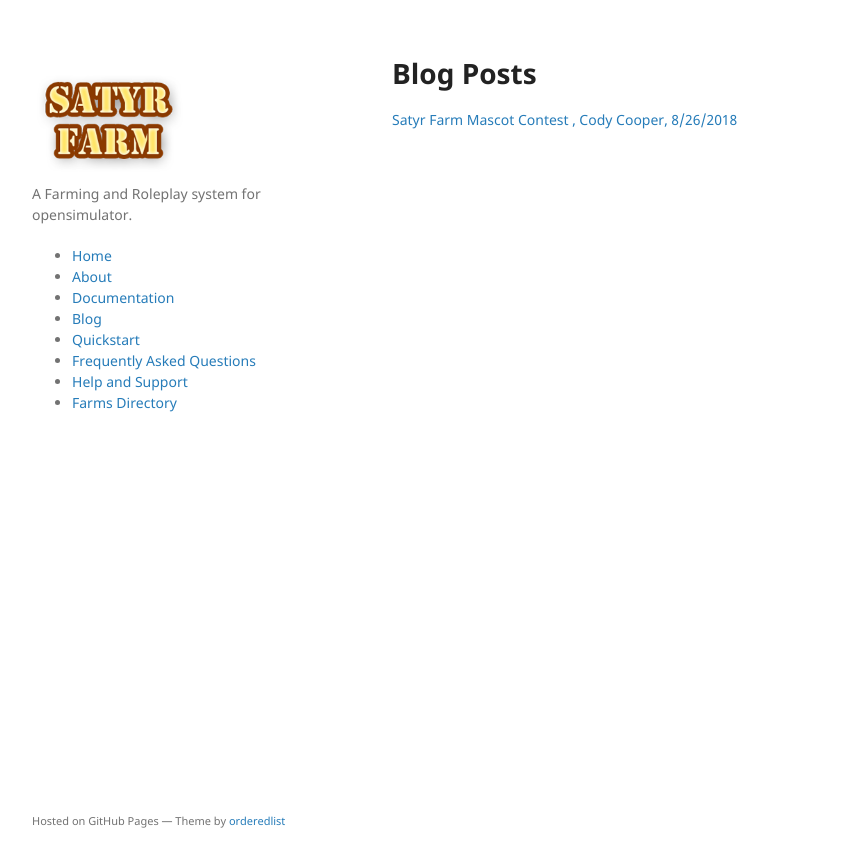
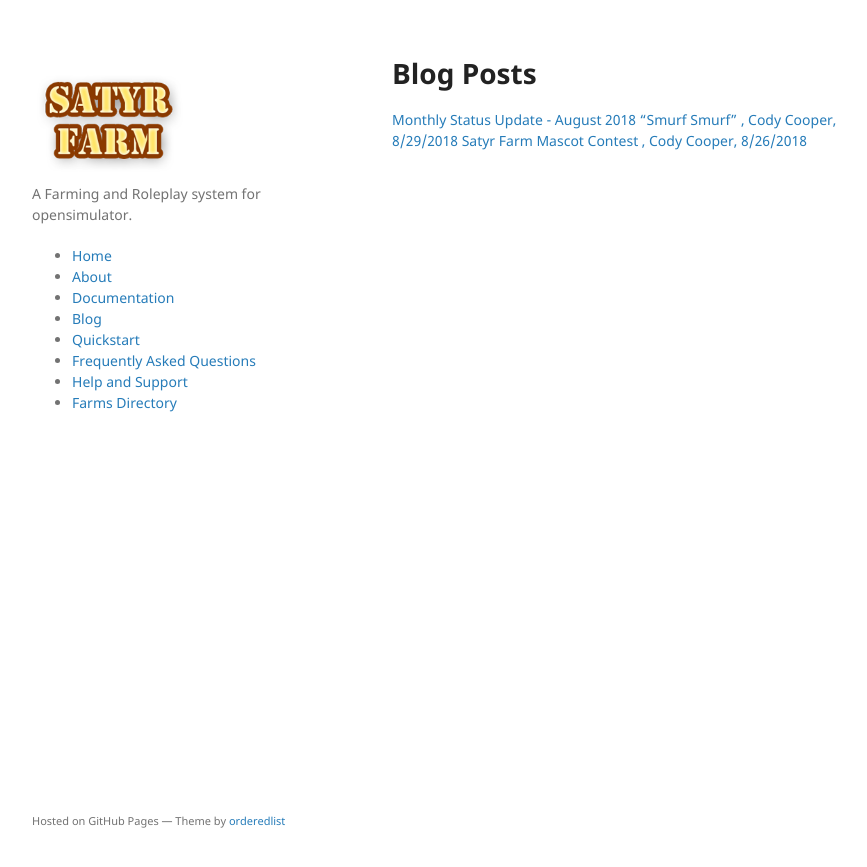
Before and after one commit to SatyrFarm/SatyrFarm.github.io, a Jekyll site: the page built from blog/index.md, in a window 1280 px wide. Shown: the top 867 px of the page, without its empty margins (178-1045 px from the left). Built offline with Jekyll 4.4.1, drawn with Linux system fonts in a browser that asks for light colours; our own code applies the rules of GitHub Pages for plain Markdown files; comment, search, counter and statistics services are not loaded.

Commit message:
Update index.md

```diff
--- a/blog/index.md
+++ b/blog/index.md
@@ -1,2 +1,4 @@
 # Blog Posts
+
+[Monthly Status Update - August 2018 "Smurf Smurf" , Cody Cooper, 8/29/2018](https://satyrfarm.github.io/blog/180829-SmurfSmurf)
 [Satyr Farm Mascot Contest , Cody Cooper, 8/26/2018](https://satyrfarm.github.io/blog/8262018-MascotContest)
```
